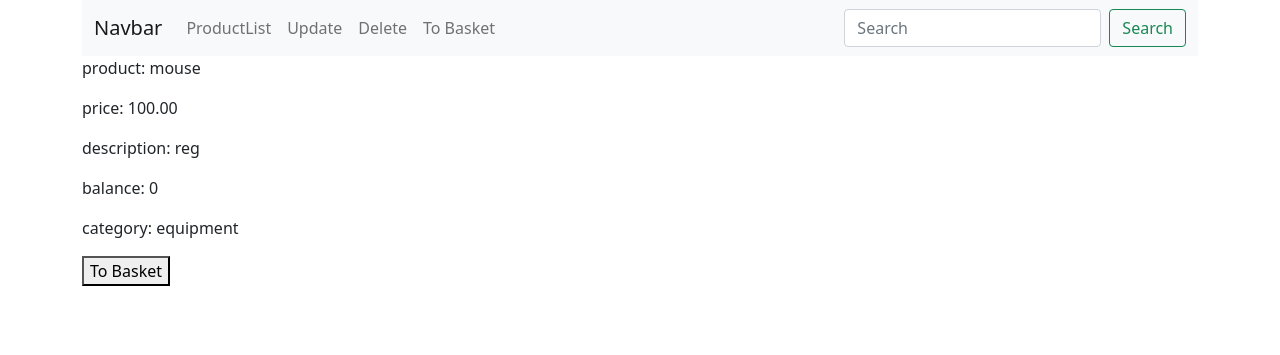
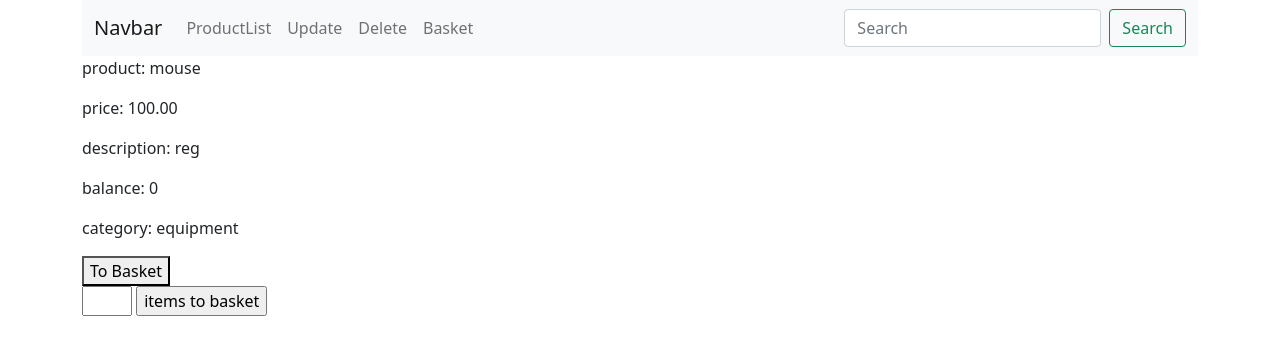
Before and after one commit to pythonDev161221/hw56_project_poll, a Django app: page /product/1/ in a window 1280 px wide. Shown: the top 355 px of the page. Run offline with Django 4.2, Linux system fonts and the light colour scheme; data comes from the database, SQL or seed files in the repository.

Commit message:
add link

```diff
--- a/shop/webapp/templates/products/product_detail_view.html
+++ b/shop/webapp/templates/products/product_detail_view.html
@@ -11,7 +11,7 @@
   <a class="nav-link" aria-current="page" href="{% url 'product_delete_view' product.pk %}">Delete</a>
 </li>
 <li class="nav-item">
-  <a class="nav-link" aria-current="page" href="{% url 'product_basket_add_view' product.pk %}">To Basket</a>
+  <a class="nav-link" aria-current="page" href="{% url 'product_basket_list_view' %}">Basket</a>
 </li>
 {% endblock %}
 
@@ -24,4 +24,10 @@
 
     <a href="{% url 'product_basket_add_view' product.pk %}">
         <button type="button">To Basket</button></a>
+    <form action="{% url 'add_multiple_product_basket_view' product.pk %}" method="get" >
+        <label>
+            <input type="number" name="product_quantity" style="width: 50px">
+        </label>
+        <input type="submit" value="items to basket">
+    </form>
 {% endblock %}
--- a/shop/webapp/templates/products/product_list_view.html
+++ b/shop/webapp/templates/products/product_list_view.html
@@ -30,7 +30,6 @@
 
         <button type="button">To Basket</button></a>
     <form action="{% url 'add_multiple_product_basket_view' product.pk %}" method="get" >
-    {% csrf_token %}
         <label>
             <input type="number" name="product_quantity" style="width: 50px">
         </label>
```
